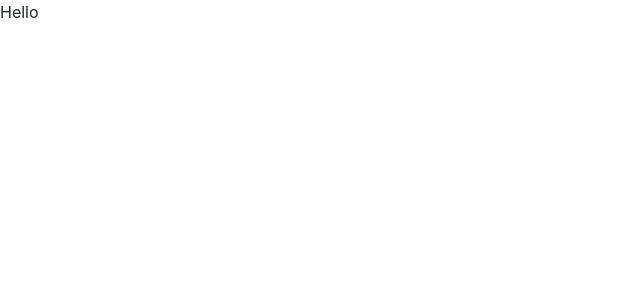
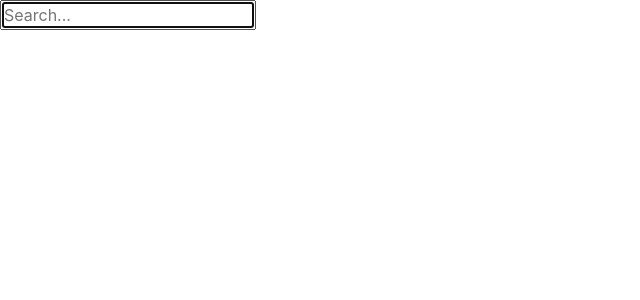
Before and after one commit to RenataMatias/react-dictionary-app, a React (Create React App) app: page / in a window 1280 px wide. Shown: the top 300 px of the page, without its empty margins (0-640 px from the left). Built offline with nearby package versions, Linux system fonts and the light colour scheme.

Commit message:
Add first steps of the search engine

```diff
--- a/src/App.js
+++ b/src/App.js
@@ -1,9 +1,13 @@
 import "./App.css";
+import React from "react";
+import Dictionary from "./Dictionary";
 
 function App() {
   return (
     <div className="App">
-      <header className="App-header">Hello</header>
+      <header className="App-header">
+        <Dictionary />
+      </header>
     </div>
   );
 }
--- /dev/null
+++ b/src/Dictionary.js
@@ -0,0 +1,25 @@
+import React, { useState } from "react";
+
+export default function Dictionary() {
+  let [keyword, setKeyword] = useState("");
+
+  function handleSubmit(event) {
+    event.preventDefault();
+    alert(`Searching for ${keyword}`);
+  }
+
+  function updateSearch(event) {
+    setKeyword(event.target.value);
+  }
+
+  return (
+    <form onSubmit={handleSubmit}>
+      <input
+        type="search"
+        placeholder="Search..."
+        autoFocus={true}
+        onChange={updateSearch}
+      />
+    </form>
+  );
+}
```
